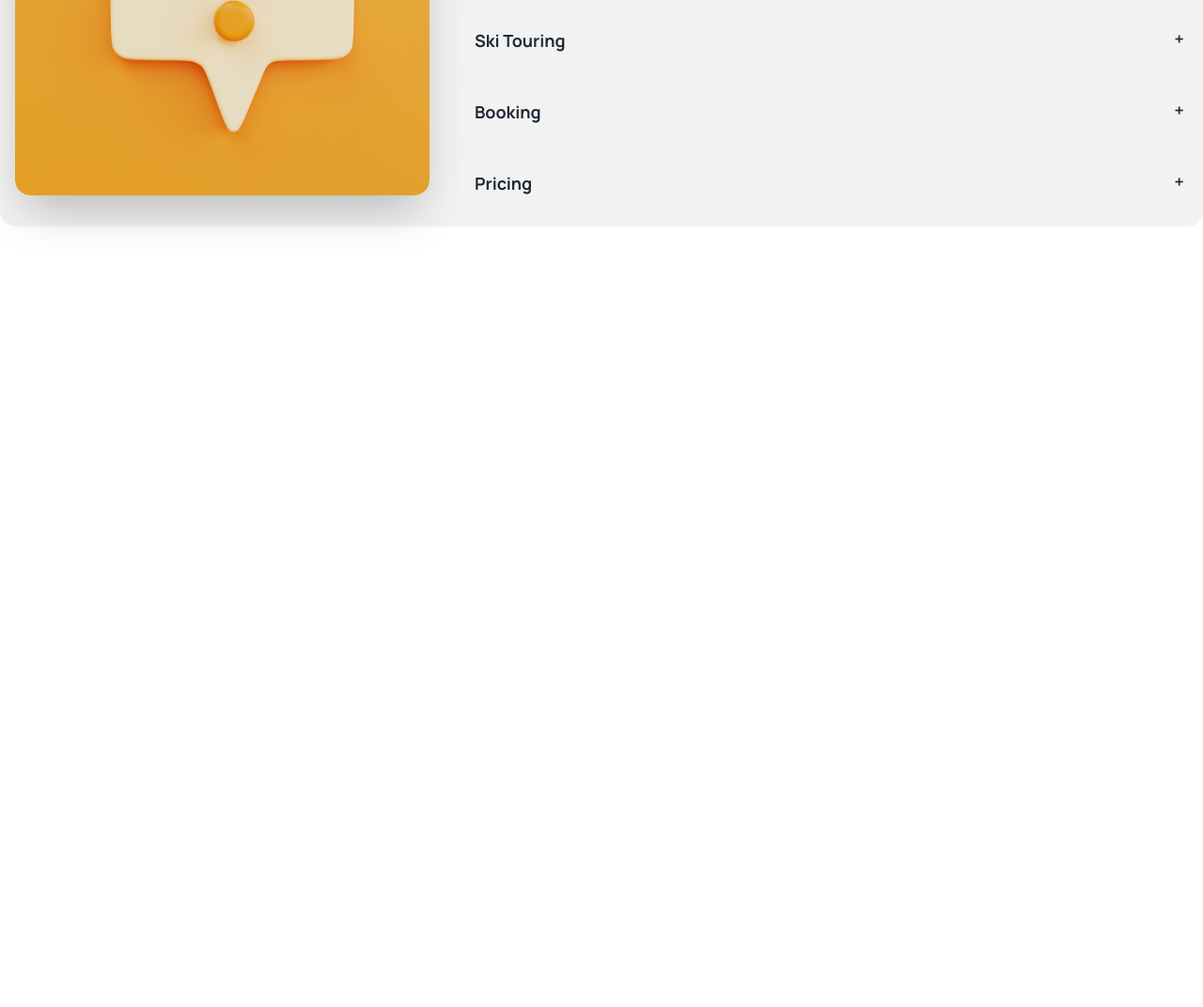
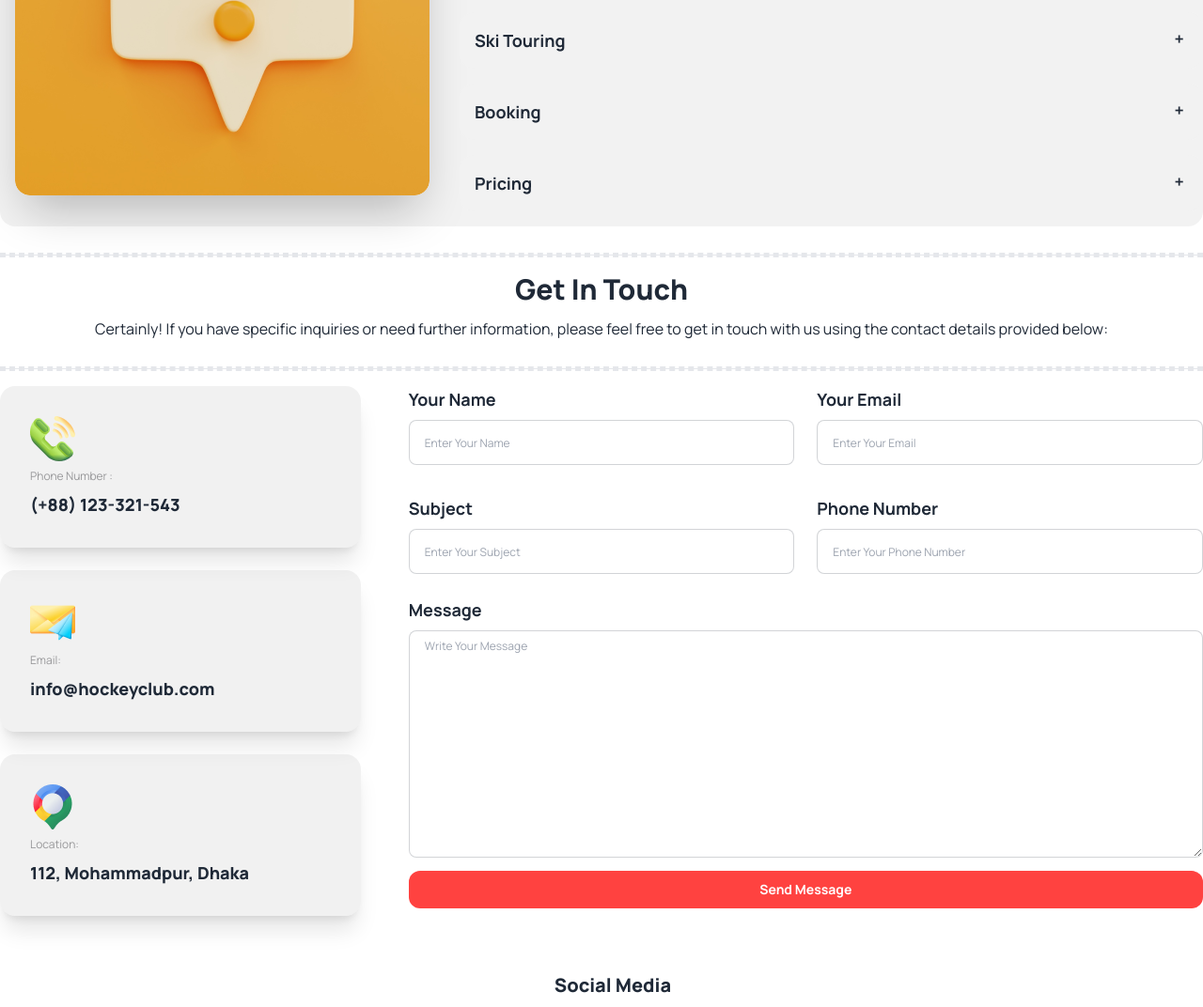
Before and after one commit to Firozbdit/Hockey-assignment-3, a plain HTML site: page index.html in a window 1280 px wide. Shown: the part 3438-4510 px from the top of the page at 94% size. Before the commit the page ends 3707 px from the top, so only its background shows below. Drawn offline with nearby package versions, Linux system fonts and the light colour scheme.

Commit message:
get in touch update except social media icon

```diff
--- a/index.html
+++ b/index.html
@@ -496,6 +496,83 @@
         </div>
         </div>
     </section>
+    <!-- The get in touch section -->
+    <section class="mt-4">
+        <div class="border-dashed border-2">
+            <hr>
+        </div>
+        <div class="text-center mt-4 mb-7">
+            <h2 class="text-3xl font-extrabold mb-3">Get In Touch</h2>
+            <p class="text-base font-normal"> Certainly! If you have specific inquiries or need further information, please feel free to get in touch with us using the contact details provided below:</p>
+        </div>
+        <div class="border-dashed border-2">
+            <hr>
+        </div>
+        <div class="mt-4 mb-7 grid grid-cols-1 lg:grid-cols-3">
+            <div class="grid grid-cols-1 gap-6 mb-8">
+                <div class="card lg:w-96 bg-[#797a751a] shadow-xl">
+                    <div class="card-body">
+                        <img class="w-[48px] h-[48px]" src="images/Group 1171275317.png" alt="">
+                        <p class="text-[#13131866] text-xs font-light">Phone Number :</p>
+                        <h2 class="text-lg font-extrabold">(+88) 123-321-543</h2>
+                    </div>
+                </div>
+                <div class="card lg:w-96 bg-[#797a751a] shadow-xl">
+                    <div class="card-body">
+                        <img class="w-[48px] h-[48px]" src="images/Group 1171275318.png" alt="">
+                        <p class="text-[#13131866] text-xs font-light">Email:</p>
+                        <h2 class="text-lg font-extrabold">info@hockeyclub.com</h2>
+                    </div>
+                </div>
+                <div class="card lg:w-96 bg-[#797a751a] shadow-xl">
+                    <div class="card-body">
+                        <img class="w-[48px] h-[48px]" src="images/Group 1171275321.png" alt="">
+                        <p class="text-[#13131866] text-xs font-light">Location:</p>
+                        <h2 class="text-lg font-extrabold">112, Mohammadpur, Dhaka</h2>
+                    </div>
+                </div>
+            </div>
+            <div class="lg:col-span-2 pl-2">
+                <div class="grid gap-6 grid-cols-1 lg:grid-cols-2">
+                    <div>
+                        <label for="" class="text-lg font-bold">Your Name</label>
+                        <input type="text" placeholder="Enter Your Name"
+                            class="input input-bordered w-full mt-2 mb-2 text-xs" />
+                    </div>
+                    <div>
+                        <label for="" class="text-lg font-bold">Your Email</label>
+                        <input type="text" placeholder="Enter Your Email"
+                            class="input input-bordered w-full mt-2 mb-2 text-xs" />
+                    </div>
+                    <div>
+                        <label for="" class="text-lg font-bold">Subject</label>
+                        <input type="text" placeholder="Enter Your Subject"
+                            class="input input-bordered w-full mt-2 text-xs" />
+                    </div>
+                    <div>
+                        <label for="" class="text-lg font-bold">Phone Number</label>
+                        <input type="text" placeholder="Enter Your Phone Number"
+                            class="input input-bordered w-full mt-2 mb-2 text-xs" />
+                    </div>
+                </div>
+                <div>
+                    <div class="mt-4">
+                        <label for="" class="text-lg font-bold">Message</label>
+                        <textarea class="w-full mt-2 mb-2 col-span-3 textarea textarea-bordered text-xs"
+                            placeholder="Write Your Message" rows="14"></textarea>
+                    </div>
+                </div>
+                <button class="w-full h-10 rounded-xl text-sm font-bold bg-mixed-btn text-white">Send
+                    Message</button>
+            </div>
+        </div>
+        <div class="flex justify-center mt-4 mb-7">
+            <div>
+                <h2 class="text-xl font-extrabold pl-6 mb-3">Social Media</h2>
+                <img src="images/Social (1).png" alt="" class="">
+            </div>
+        </div>
+    </section>
 
 
 
```
